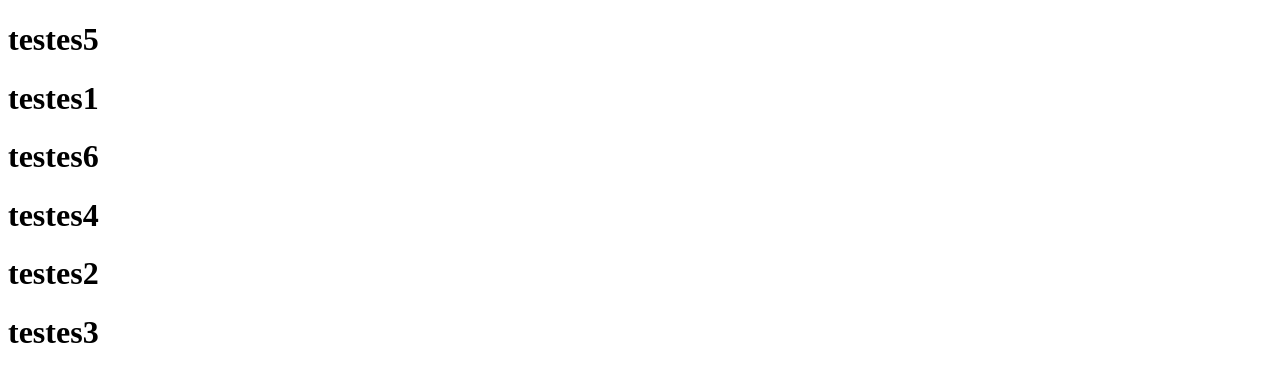
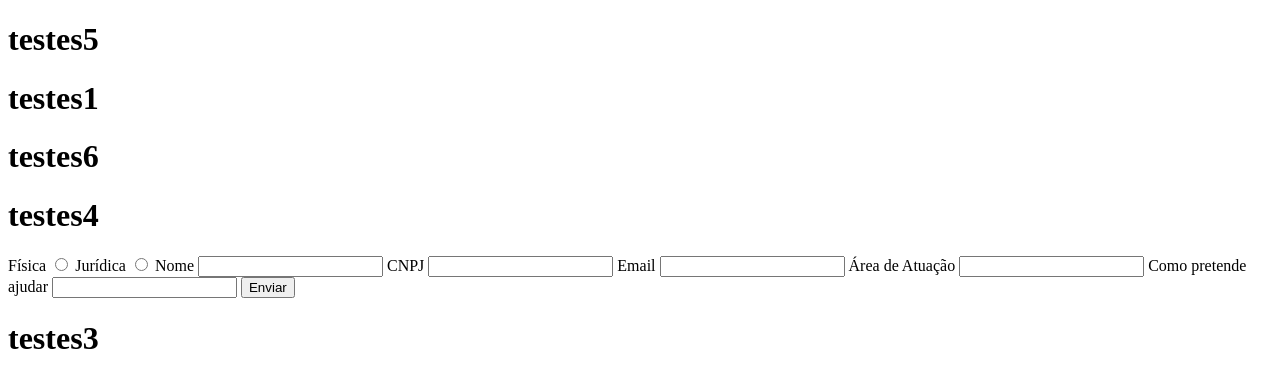
Before and after one commit to citi-onboarding/associacao-chie, a Django app: template templates/home.html in a window 1280 px wide. Shown: the top 388 px of the page. Run offline with Django 3.2, Linux system fonts and the light colour scheme; the template is opened without the code that fills it, so the values that code supplies are empty.

Commit message:
Adding contact form

```diff
--- a/templates/home.html
+++ b/templates/home.html
@@ -26,7 +26,9 @@
 
         {% include 'includesHTML/goals.html' %}
 
-        {% include 'includesHTML/contact.html' %}
+        <section>
+            {% include 'includesHTML/contact.html' %}
+        </section>
 
         {% include 'includesHTML/footer.html' %}
 
--- a/templates/includesHTML/contact.html
+++ b/templates/includesHTML/contact.html
@@ -1,2 +1,34 @@
 <!-- Coloque aqui o código que implementa a seção "Contatos" -->
-<h1>testes2</h1>
+{% load static %}
+<form action="POST" id="contact-form">
+
+    {% csrf_token %}
+
+    <label for = "input-physical"> Física </label>
+    <input type="radio" name="people" id="input-physical" required>
+    <label for = "input-legal"> Jurídica </label>
+    <input type="radio" name="people" id="input-legal" required>
+
+    <label for = "input-name"> Nome </label>
+    <input type="text" name="name" id="input-name" required>
+
+    <label for = "input-cnpj"> CNPJ </label>
+    <input type="text" name="cnpj" id="input-cnpj" required>
+
+    <label for = "input-email"> Email </label>
+    <input type="email" name="email" id="input-email" required>
+
+    <label for = "input-occupation"> Área de Atuação </label>
+    <input type="text" name="occupation" id="input-occupation" required>
+
+    <label for = "input-message"> Como pretende ajudar </label>
+    <input type="textarea" name="message" id="input-message" required>
+
+    <input type = "submit" value = "Enviar">
+</form>
+
+    <script
+        src="https://code.jquery.com/jquery-3.4.1.min.js"
+        integrity="sha256-CSXorXvZcTkaix6Yvo6HppcZGetbYMGWSFlBw8HfCJo="
+        crossorigin="anonymous">
+    </script>
```
